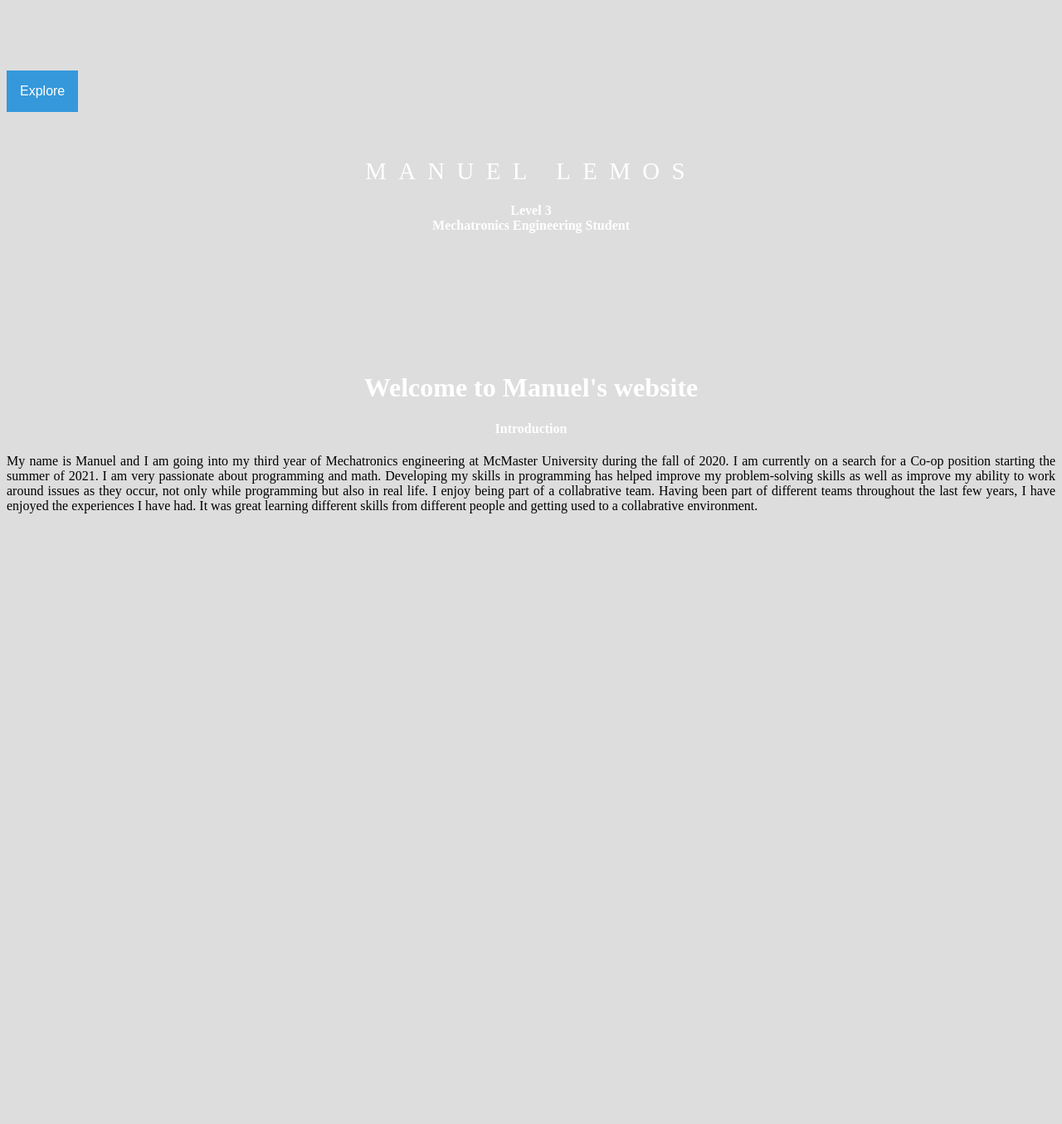
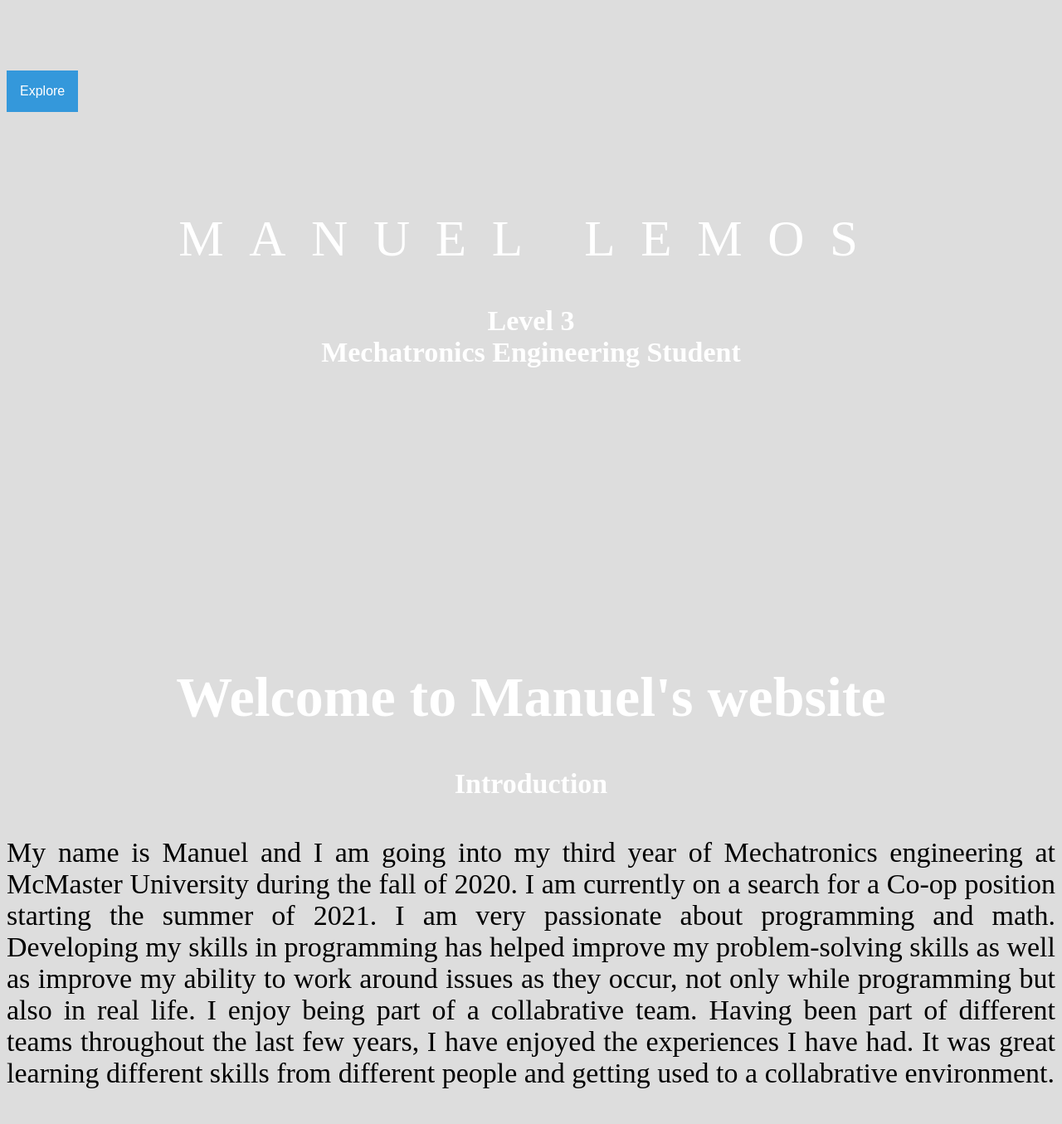
Before and after one commit to MannyLemos/MannyLemos.github.io, a Jekyll site: the page index.html, which Jekyll copies as it is, in a window 1280 px wide. Shown: the whole page at 83% size. Built offline with Jekyll 4.4.1, drawn with Linux system fonts in a browser that asks for light colours; nearby versions of some CDN libraries; a script that is not in the unit is left out; before the commit the page ends 900 px from its top, so only the background shows below that.

Commit message:
Update index.html

```diff
--- a/index.html
+++ b/index.html
@@ -108,6 +108,7 @@
 	<style>
 		body {
 			color: #000;
+			font-size: 34px;
 			background-color: #ddd;
 			text-align: center;
 			margin-top: 85px;
```
